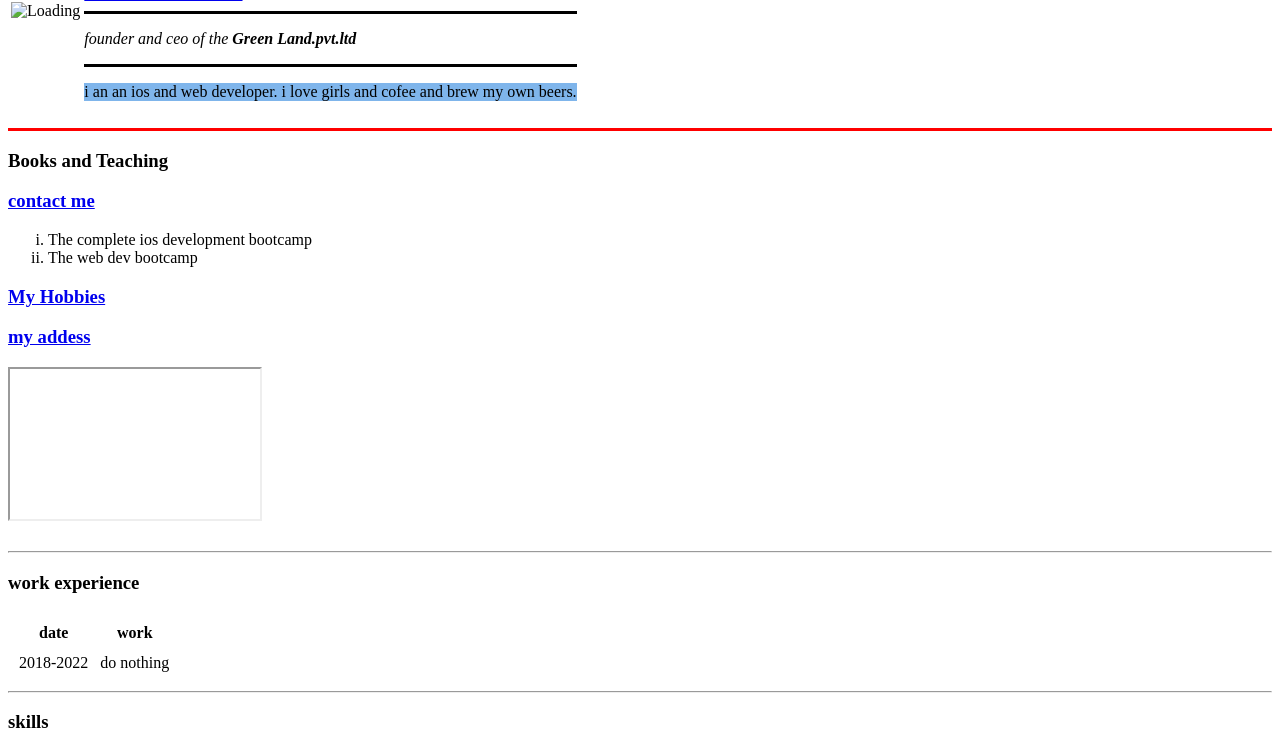
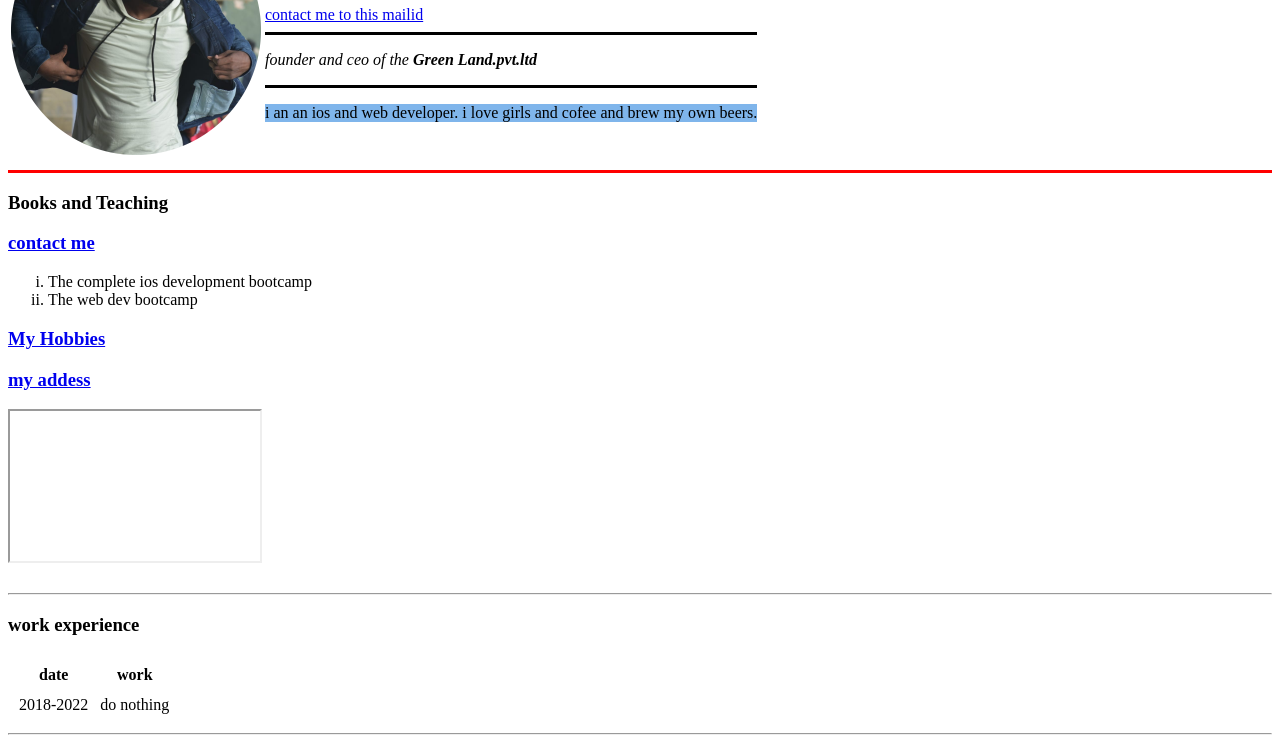
Before and after one commit to kingsland123/cv, a plain HTML site: page index.html in a window 1280 px wide. Shown: the part 106-855 px from the top of the page. Drawn offline with Linux system fonts and the light colour scheme.

Commit message:
Update index.html

```diff
--- a/index.html
+++ b/index.html
@@ -7,7 +7,7 @@
 <body>
     <table >
         <tr>
-            <td>    <img title="bhagavath kumar" width="250px" height="250px"  src="/my img/john-modified.png" alt="Loading" ></td>
+            <td>    <img title="bhagavath kumar" width="250px" height="250px"  src="john-modified.png" alt="Loading" ></td>
             <td><h1 style="background:rgb(155, 198, 235); ;">Bhagavath kumar</h1>
                 <a href="mailto:bhagavathkumar739@gmail.com">contact me to this mailid</a>
 
```
